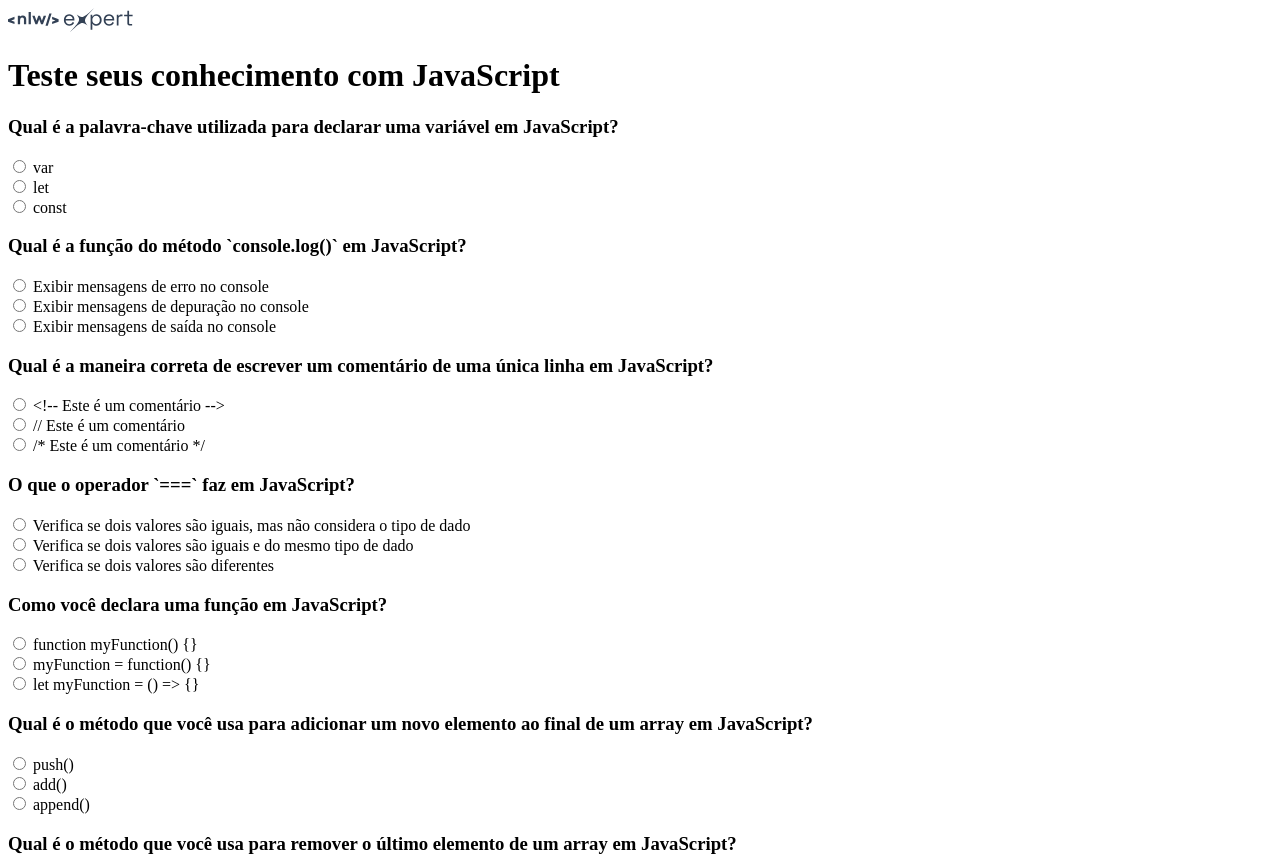
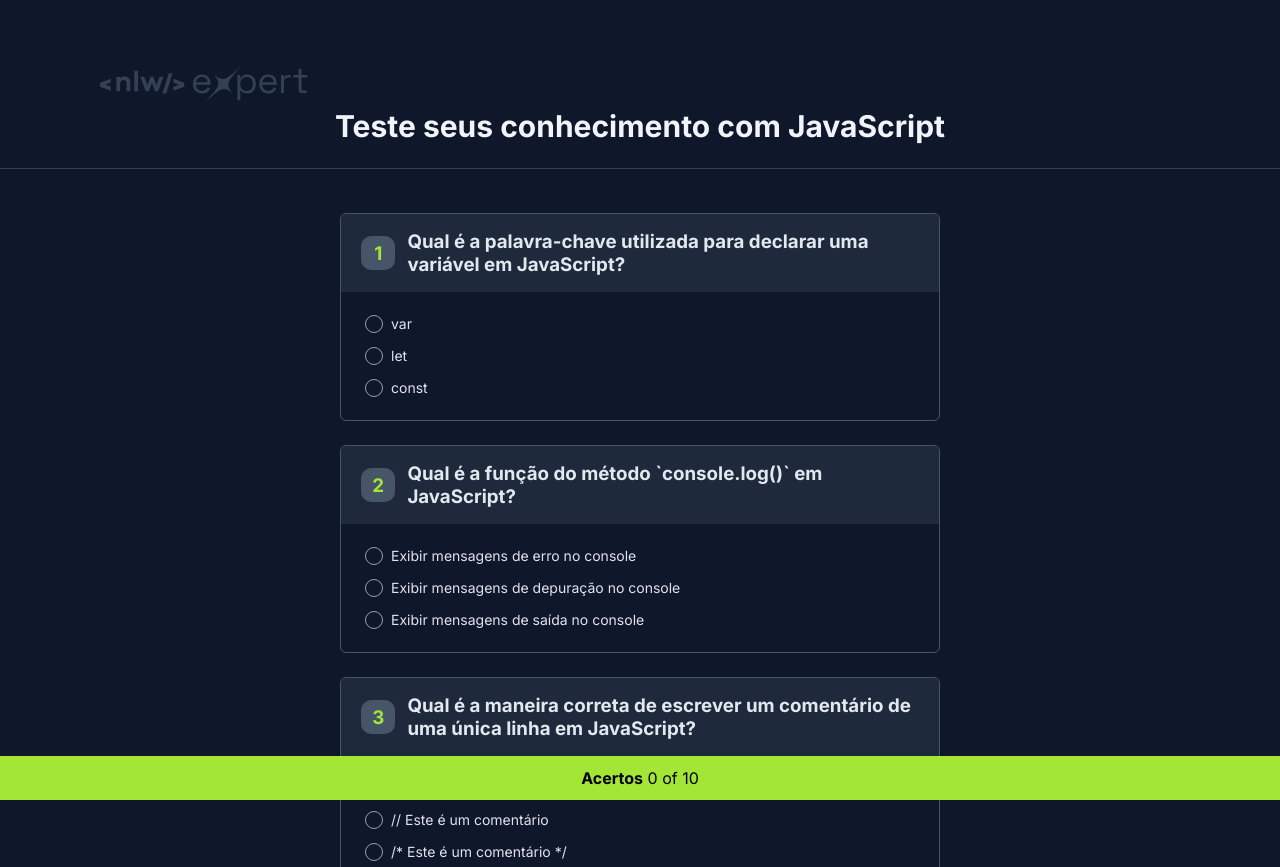
Before and after one commit to Mrc-Junior/NLW-Quiz, a plain HTML site: page index.html in a window 1280 px wide. Shown: the top 867 px of the page. Drawn offline with Linux system fonts and the light colour scheme; the site is published under a folder, as on GitHub Pages, so addresses that start at the root find nothing.

Commit message:
Updated - new

```diff
--- a/index.html
+++ b/index.html
@@ -3,12 +3,12 @@
 <head>
   <meta charset="UTF-8">
   <meta name="viewport" content="width=device-width, initial-scale=1.0">
-  <link rel="stylesheet" href="/styles.css">
+  <link rel="stylesheet" href="./styles.css">
   <title>Quiz - System</title>
 </head>
 <body>
   <header>
-    <img src="nlw.svg" alt="Quiz - Wealcome">
+    <img src="./nlw.svg" alt="Quiz - Wealcome">
     <h1>Teste seus conhecimento com JavaScript</h1>
   </header>
 <main>
```
